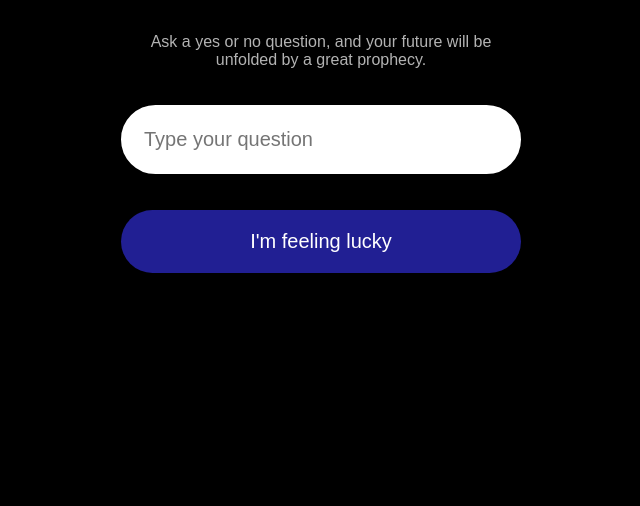
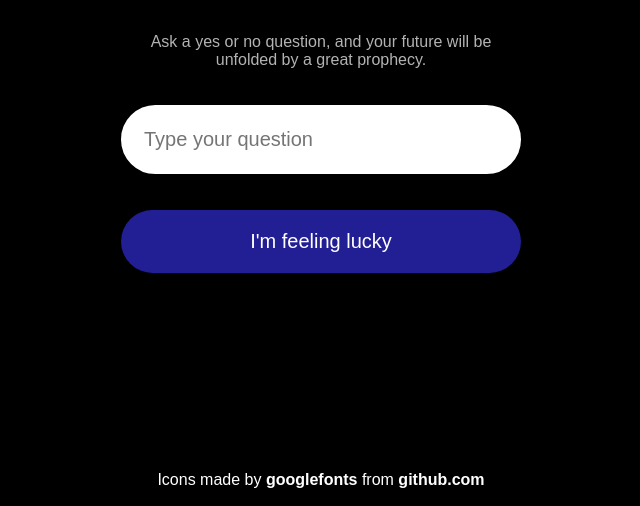
Before and after one commit to vasconcelos-giovanni/crystal-ball-of-divination, a plain HTML site: page index.html in a window 1280 px wide. Shown: the part 294-800 px from the top of the page, without its empty margins (319-959 px from the left). Drawn offline with Linux system fonts and the light colour scheme.

Commit message:
Add credit of the icon to the author.

```diff
--- a/index.css
+++ b/index.css
@@ -70,3 +70,18 @@ p {
   opacity: 0;
   transition: opacity 1s
 }
+.footer {
+  position: fixed;
+  bottom: 0;
+  left: 0;
+  right: 0;
+  height: 52px;
+  display: flex;
+  align-items: center;
+  justify-content: center;
+}
+a {
+  color: white;
+  text-decoration: none;
+  font-weight: bold;
+}
--- a/index.html
+++ b/index.html
@@ -23,5 +23,8 @@
                 </div>
             </div>
         </div>
+        <div class="footer">
+            <div>Icons made by <a href="https://github.com/googlefonts/noto-emoji" title="googlefonts">googlefonts</a> from <a href="https://github.com" title="GitHub">github.com</a></div>
+          </div>
     </body>
 </html>
```
